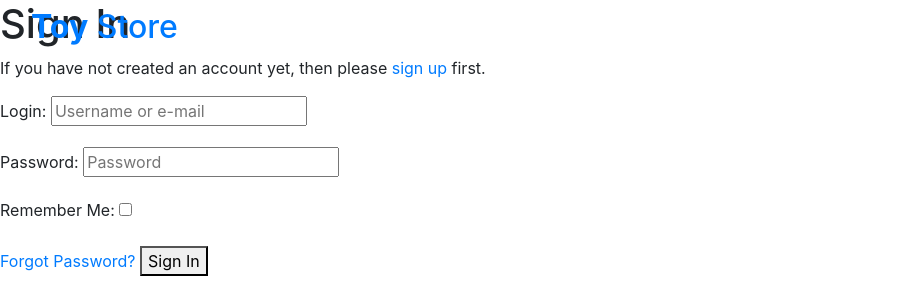
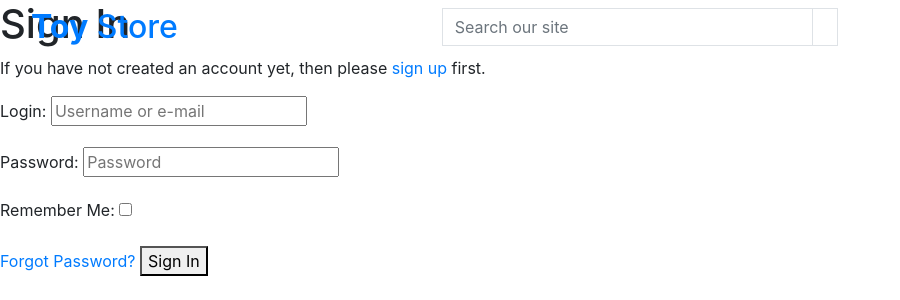
Before and after one commit to Blandaren123/toysstore, a Django app: page /accounts/login/ in a window 1280 px wide. Shown: the top 300 px of the page, without its empty margins (0-900 px from the left). Run offline with Django 3.2, Linux system fonts and the light colour scheme; some libraries are stand-ins or nearby versions.

Commit message:
added class row2

```diff
--- a/templates/base.html
+++ b/templates/base.html
@@ -39,7 +39,20 @@
                     <h2 class="logo-font text-black my-0"><strong>Toy</strong> Store</h2>
                 </a>
             </div>
-            <div class="col-12 col-lg-4 my-auto py-1 py-lg-0"></div>
+            <div class="col-12 col-lg-4 my-auto py-1 py-lg-0">
+                <form method="GET" action="">
+                    <div class="input-group w-100">
+                        <input class="form-control border border-black rounded-0" type="text" name="q" placeholder="Search our site">
+                        <div class="input-group-append">
+                            <button class="form-control btn btn-black border border-black rounded-0" type="submit">
+                                <span class="icon">
+                                    <i class="fas fa-search"></i>
+                                </span>
+                            </button>
+                        </div>
+                    </div>
+                </form>
+            </div>
             <div class="col-12 col-lg-4 my-auto py-1 py-lg-0"></div>
         </div>
     </header>
```
